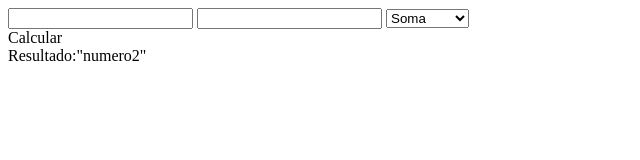
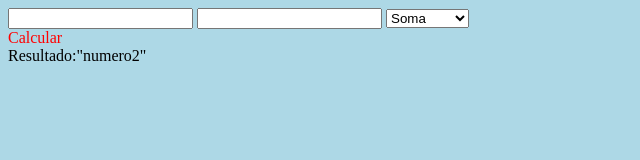
Before and after one commit to BizarreMaster16/Calculadora, a plain HTML site: page index.html in a window 1280 px wide. Shown: the whole page, without its empty margins (0-640 px from the left). Drawn offline with Linux system fonts and the light colour scheme.

Commit message:
Css botão

```diff
--- a/index.html
+++ b/index.html
@@ -3,6 +3,7 @@
 	<head>
 	<title>Calculadora</title>
 	<script type="text/javascript" src="main.js"></script>
+	<link rel="stylesheet" type="text/css" href="styles.css">
 	</head>
 		<body>
 			<input id="valor1">
@@ -11,7 +12,7 @@
 				<option value="+">Soma</option>
 				<option value="-">Subtração</option>
 			</select>
-			<div onClick="Calcular()">Calcular</div>
+			<div class="button" onClick="Calcular()">Calcular</div>
 			<div id="resultado">Resultado:"numero2"</div>
 		</body>
 </html>
--- a/styles.css
+++ b/styles.css
@@ -2,12 +2,6 @@ body {
   background-color: lightblue;
 }
 
-h1 {
-  color: blue;
-  text-align: center;
+.button{
+  color: red;
 }
-
-p {
-  font-family: verdana;
-  font-size: 20px;
-}
```
